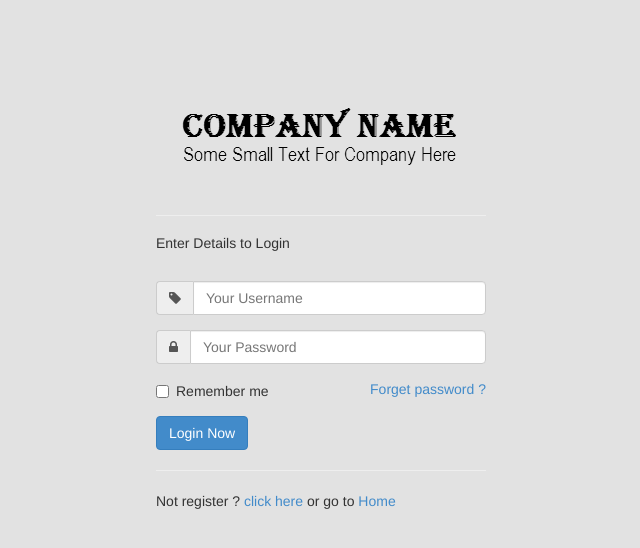
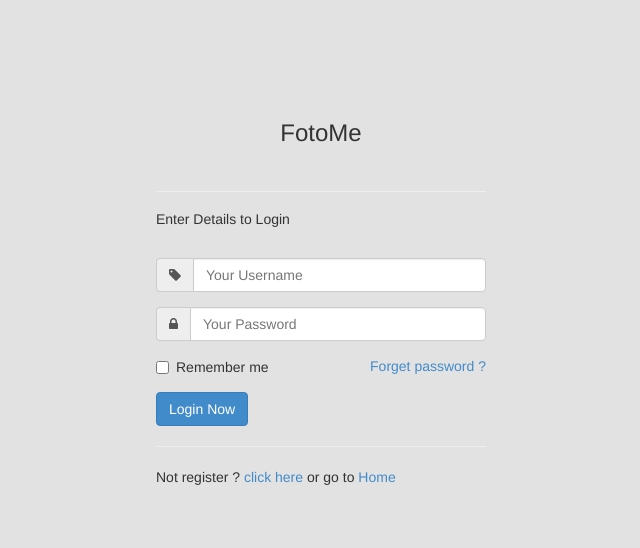
Before and after one commit to kanwar-anand/mvp-2-admin, a plain HTML site: page login.html in a window 1280 px wide. Shown: the whole page, without its empty margins (319-959 px from the left). Drawn offline with Linux system fonts and the light colour scheme.

Commit message:
Add files via upload

```diff
--- a/login.html
+++ b/login.html
@@ -3,7 +3,7 @@
 <head>
       <meta charset="utf-8" />
     <meta name="viewport" content="width=device-width, initial-scale=1.0" />
-    <title>Responsive Bootstrap Advance Admin Template</title>
+    <title>FotoMe</title>
 
     <!-- BOOTSTRAP STYLES-->
     <link href="assets/css/bootstrap.css" rel="stylesheet" />
@@ -17,7 +17,7 @@
     <div class="container">
         <div class="row text-center " style="padding-top:100px;">
             <div class="col-md-12">
-                <img src="assets/img/logo-invoice.png" />
+                <!-- <img src="assets/img/logo-invoice.png" /> --> <h3>FotoMe</h3>
             </div>
         </div>
          <div class="row ">
```
